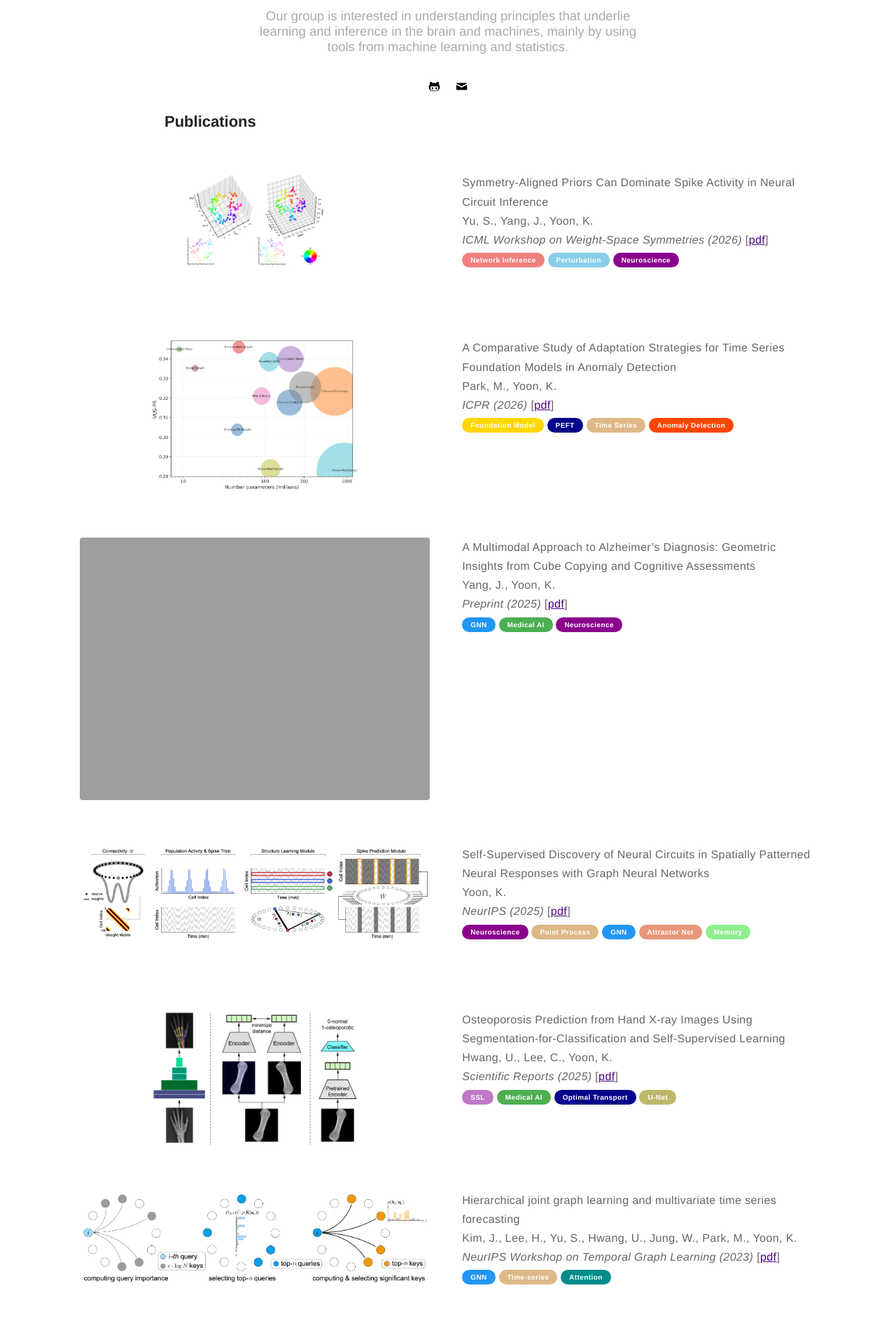
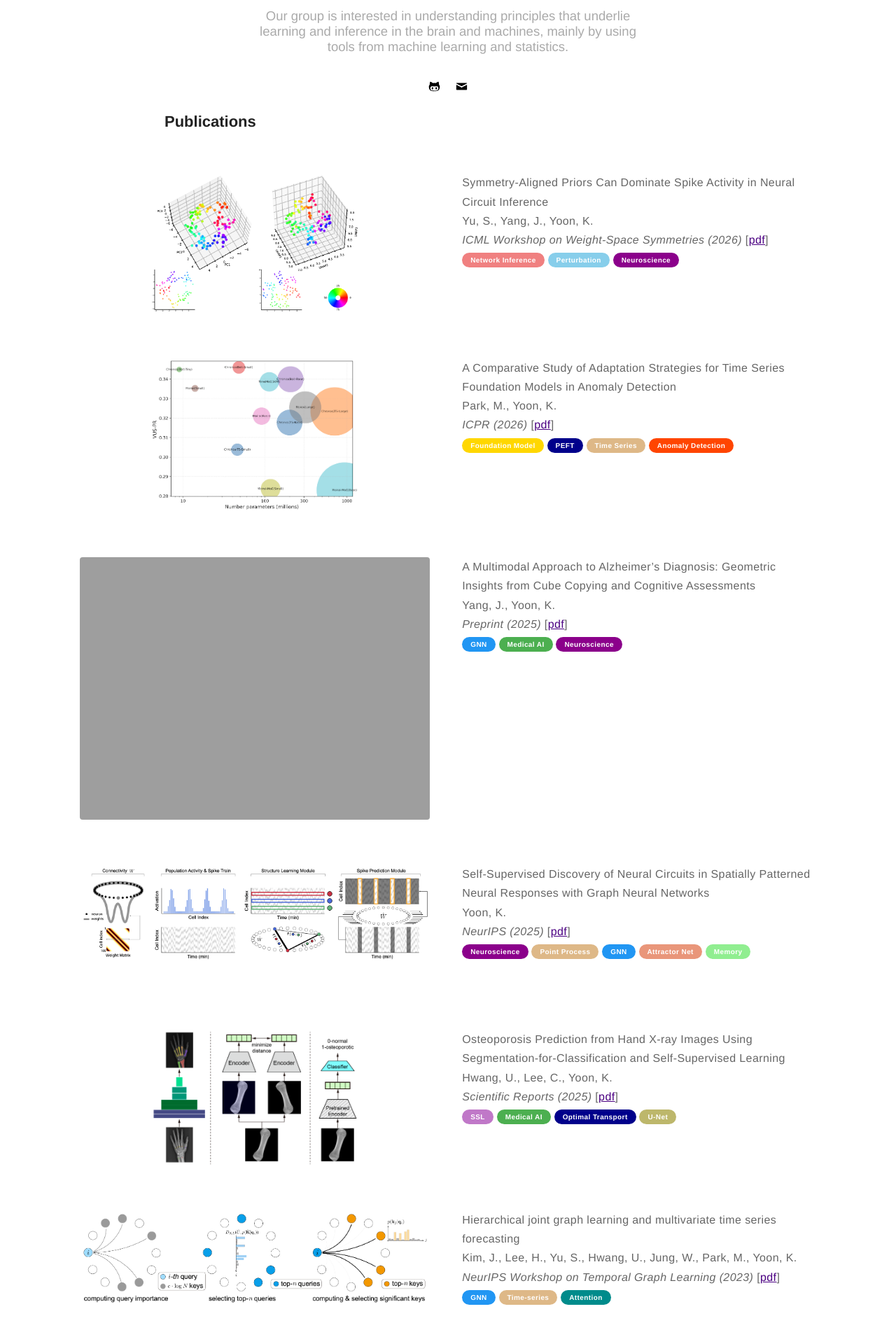
Before and after one commit to kijungyoon/kijungyoon.github.io, a Jekyll site: the page built from papers.md, in a window 1280 px wide. Shown: the part 327-2247 px from the top of the page at 70% size. Built offline with Jekyll 4.4.1, drawn with Linux system fonts in a browser that asks for light colours.

Commit message:
Update papers.md

```diff
--- a/papers.md
+++ b/papers.md
@@ -7,7 +7,7 @@
 
 <div class="side-by-side">
     <div class="toleft" style="text-align:center">
-        <img class="image" src="https://kijungyoon.github.io/assets/images/pe_ring.png" alt="Alt Text" width="200">
+        <img class="image" src="https://kijungyoon.github.io/assets/images/pe_ring.png" alt="Alt Text" width="300">
     </div>
 
     <div class="toright">
```
